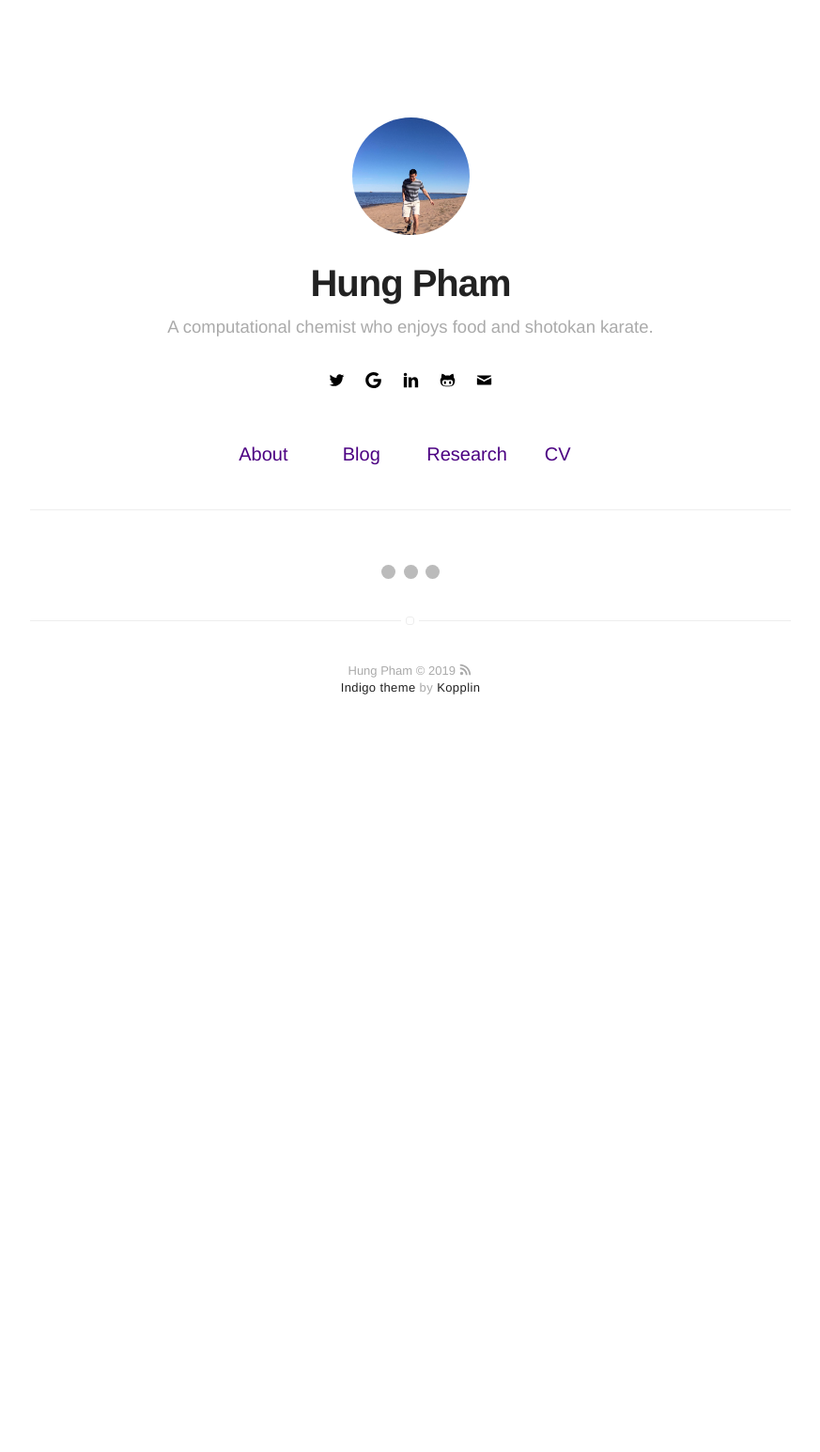
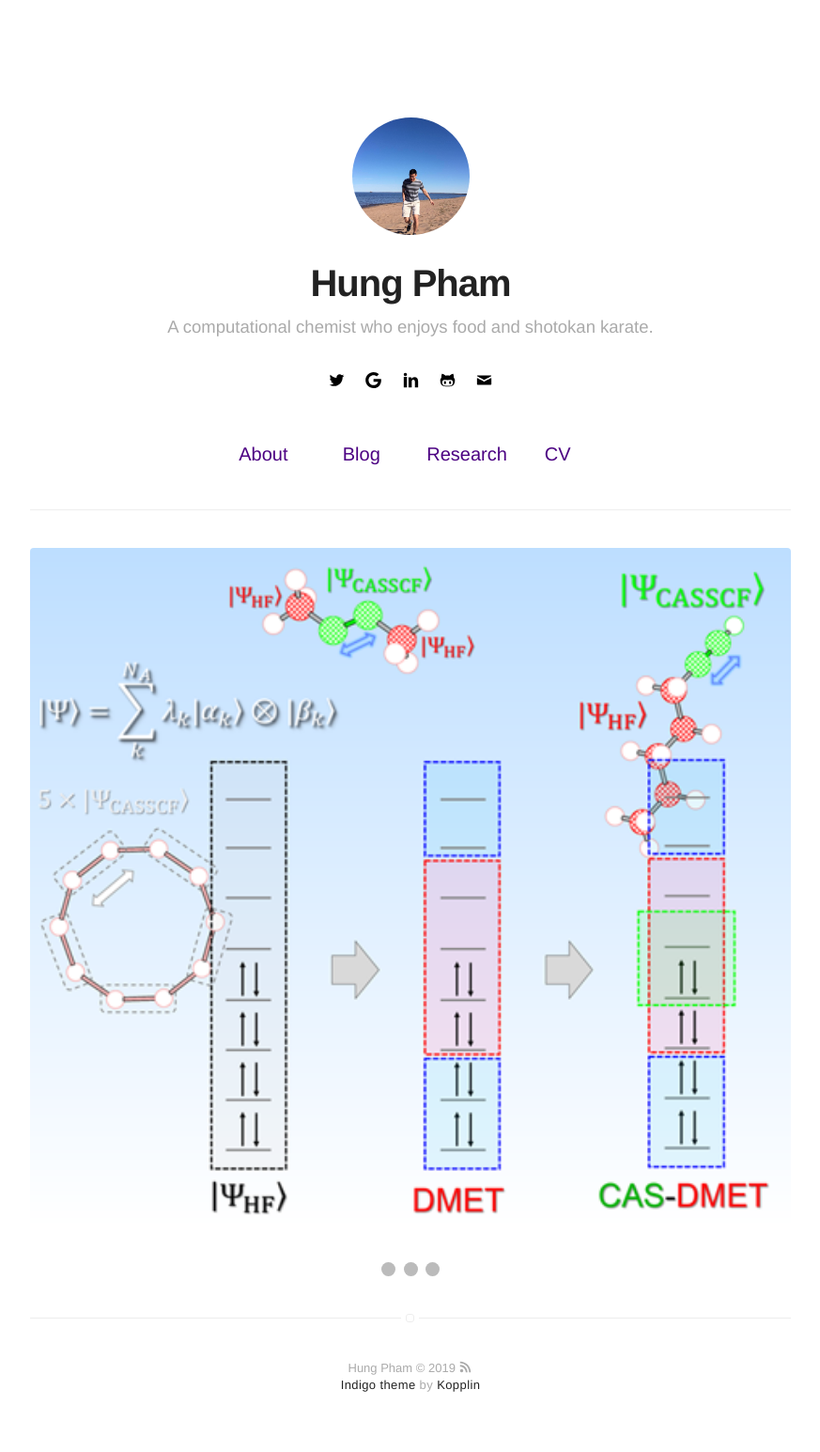
Before and after one commit to hungpham2017/hungpham2017.github.io, a Jekyll site: the page built from index.html, in a window 1280 px wide. Shown: the whole page at 94% size, without its empty margins (203-1076 px from the left). Built offline with Jekyll 4.4.1, drawn with Linux system fonts in a browser that asks for light colours; before the commit the page ends 900 px from its top, so only the background shows below that.

Commit message:
upload pics

```diff
--- a/_includes/home.html
+++ b/_includes/home.html
@@ -1,4 +1,4 @@
-
+<img src="assets/slideshows/img1.jpg" style="width:100%">
   <div class="mySlides fade">
     <div class="numbertext">1 / 3</div>
     <img src="assets/slideshows/img1.jpg" style="width:100%">
```
